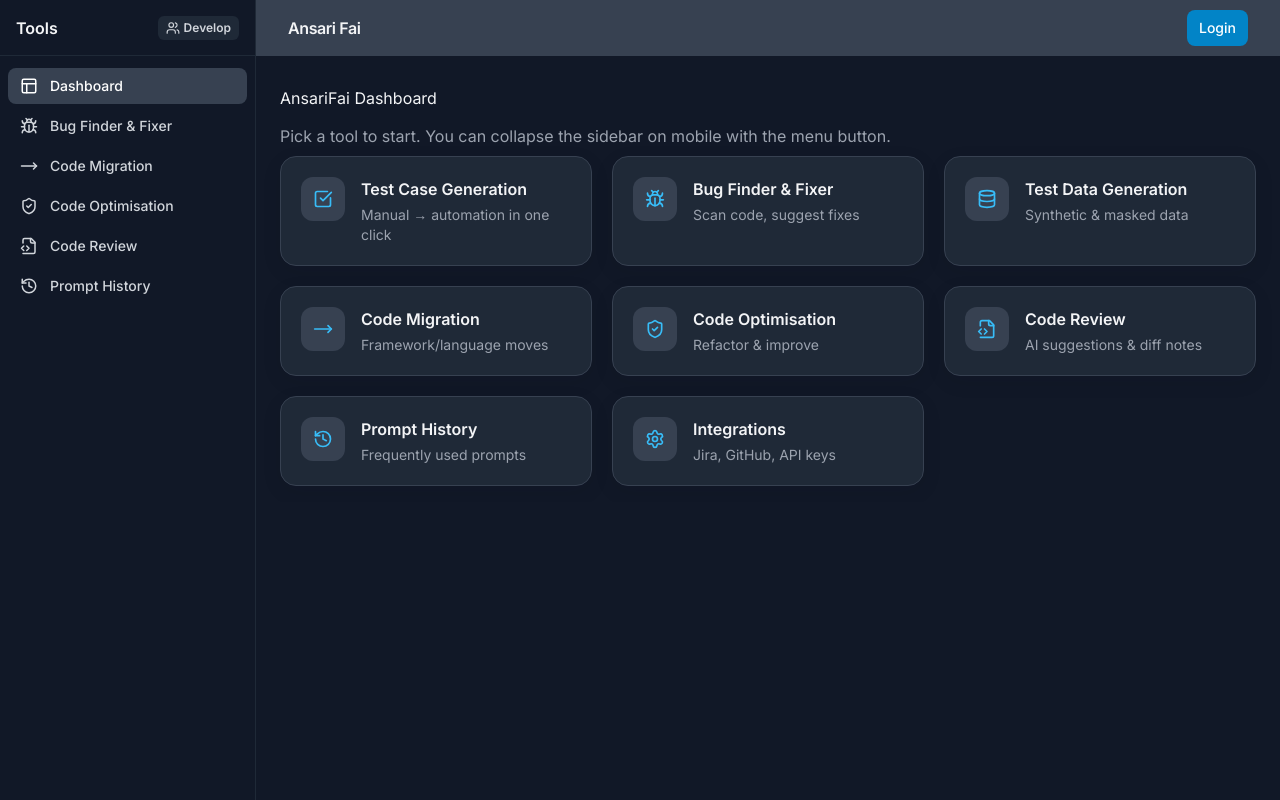
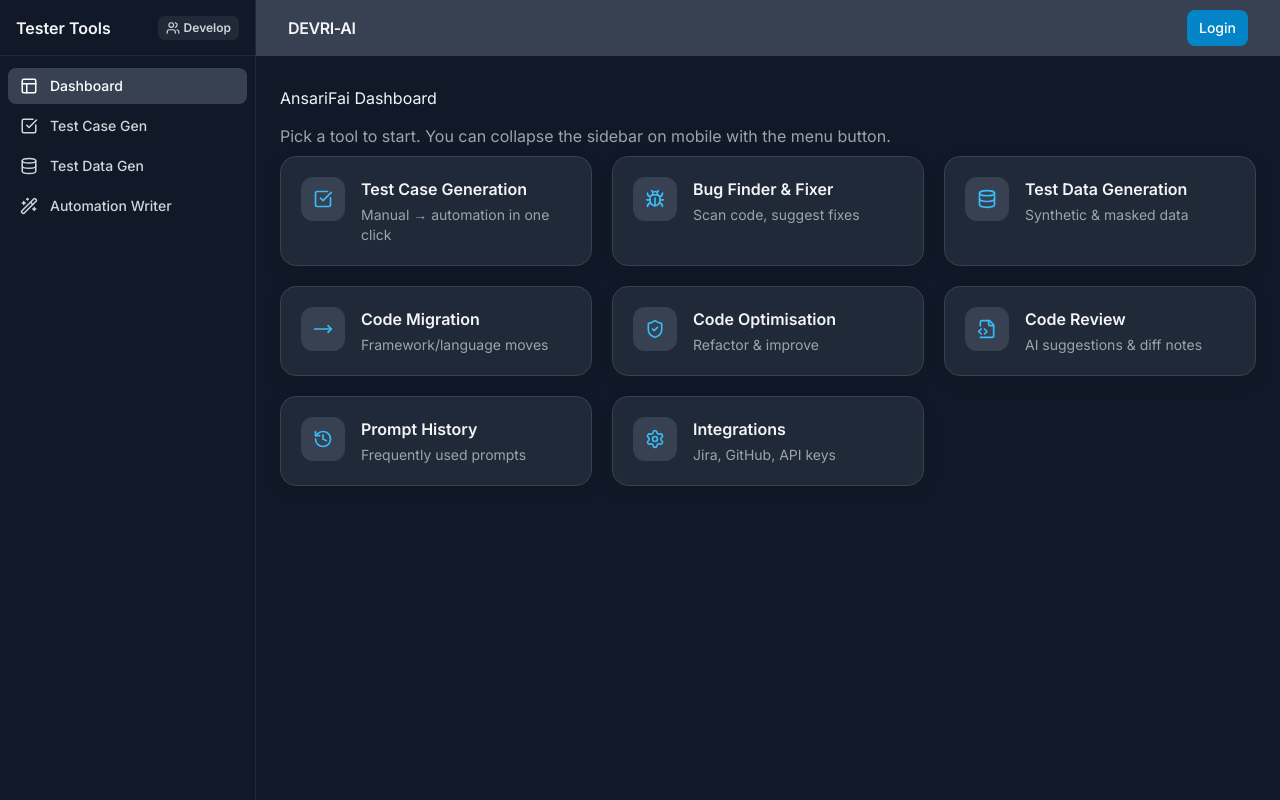
Before and after one commit to Dct-tcd/startify, a React (Vite) app: page / in a window 1280 px wide. Built offline with nearby package versions, Linux system fonts and the light colour scheme; no server answers.

Commit message:
minor ui fixes

```diff
--- a/src/components/Navbar.jsx
+++ b/src/components/Navbar.jsx
@@ -9,7 +9,7 @@
             <Menu size={20} />
           </button>
           <div className="font-semibold tracking-tight">
-            <span className="text-gray-100">Ansari Fai</span>
+            <span className="text-gray-100">DEVRI-AI</span>
           </div>
         </div>
 
--- a/src/components/Sidebar.jsx
+++ b/src/components/Sidebar.jsx
@@ -27,7 +27,7 @@
 export default function Sidebar({ open, onClose }) {
   const [mode, setMode] = useState("developer");
 
-  const links = mode === "developer" ? developerLinks : testerLinks;
+  const links = mode === "tester" ? developerLinks : testerLinks;
 
   const toggleMode = () => {
     setMode(prev => (prev === "developer" ? "tester" : "developer"));
@@ -50,7 +50,9 @@
       >
         {/* Header with toggle */}
         <div className="h-14 border-b border-gray-800 px-4 flex items-center justify-between text-gray-100 font-semibold">
-          <span>Tools</span>
+          <span>
+        {mode === "developer" ? "Tester Tools" : "Developer Tools"}
+      </span>
           <button
             onClick={toggleMode}
             className="flex items-center gap-1 text-xs px-2 py-1 rounded-md bg-gray-800 hover:bg-gray-700 text-gray-300"
```
